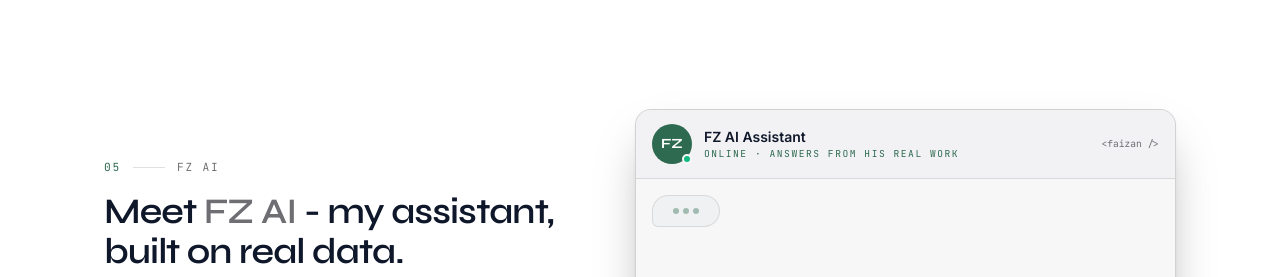
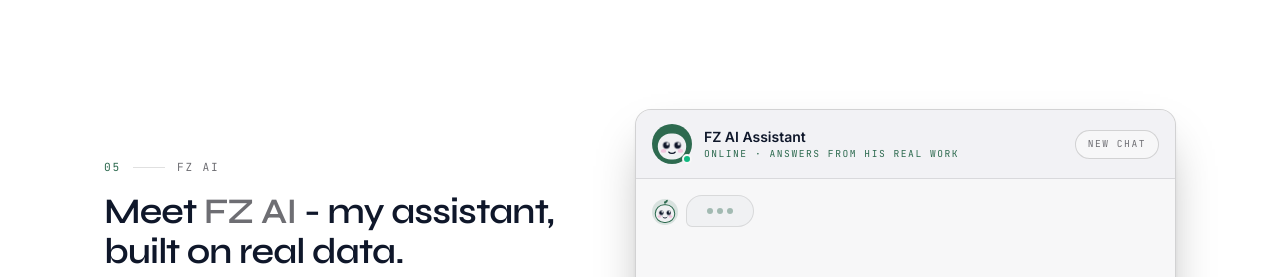
Before and after one commit to Faizan-khan144/faizan-portfolio, a React (Vite) app: page / in a window 1280 px wide. Shown: the part 5100-5377 px from the top of the page. Built offline with nearby package versions, Linux system fonts and the light colour scheme.

Commit message:
feat(ai): show the mascot on bot messages and add a new chat button

```diff
--- a/src/components/ChatPanel.jsx
+++ b/src/components/ChatPanel.jsx
@@ -4,6 +4,7 @@ import { motion } from 'framer-motion'
 import { getReply, suggestedPrompts } from '../data/assistant'
 import { AI_MODE, askAssistant, getAiMode } from '../lib/aiClient'
 import { IconSend } from './Icons'
+import Mascot from './Mascot'
 
 function TypingDots() {
   return (
@@ -121,6 +122,12 @@ export default function ChatPanel({ className = '', tall = false, autoFocus = fa
     }
   }
 
+  function reset() {
+    abortRef.current?.abort()
+    setTyping(false)
+    setMessages([{ role: 'bot', ...getReply('hi') }])
+  }
+
   return (
     <motion.div
       className={`flex flex-col overflow-hidden rounded-2xl border border-line/15 bg-surface shadow-card-hover ${className}`}
@@ -130,9 +137,9 @@ export default function ChatPanel({ className = '', tall = false, autoFocus = fa
       transition={{ duration: 0.5, ease: [0.22, 1, 0.36, 1] }}
     >
       <div className="flex items-center gap-3 border-b border-line/10 bg-surface-2/60 px-4 py-3.5">
-        <div className="relative">
-          <div className="flex h-10 w-10 items-center justify-center rounded-full bg-accent font-display text-sm font-bold text-accent-ink">
-            FZ
+        <div className="relative shrink-0">
+          <div className="flex h-10 w-10 items-center justify-center overflow-hidden rounded-full bg-accent">
+            <Mascot size={40} className="h-10 w-10" />
           </div>
           <span
             className={`absolute bottom-0 right-0 h-2.5 w-2.5 rounded-full border-2 border-surface ${
@@ -154,12 +161,13 @@ export default function ChatPanel({ className = '', tall = false, autoFocus = fa
                 : 'Online · Answers from his real work'}
           </p>
         </div>
-        <span
-          className="ml-auto hidden font-mono text-[0.6rem] text-muted sm:inline-flex"
-          aria-hidden="true"
+        <button
+          type="button"
+          onClick={reset}
+          className="ml-auto shrink-0 rounded-full border border-line/15 bg-surface px-3 py-1.5 font-mono text-[0.6rem] uppercase tracking-wide2 text-muted transition hover:border-accent/50 hover:text-accent"
         >
-          {`<faizan />`}
-        </span>
+          New chat
+        </button>
       </div>
 
       <div
@@ -174,8 +182,13 @@ export default function ChatPanel({ className = '', tall = false, autoFocus = fa
             initial={{ opacity: 0, y: 12, scale: 0.92 }}
             animate={{ opacity: 1, y: 0, scale: 1 }}
             transition={{ duration: 0.3, ease: [0.22, 1, 0.36, 1] }}
-            className={`flex ${m.role === 'user' ? 'justify-end' : 'justify-start'}`}
+            className={`flex items-end gap-2 ${m.role === 'user' ? 'justify-end' : 'justify-start'}`}
           >
+            {m.role !== 'user' && (
+              <span className="mb-0.5 shrink-0 overflow-hidden rounded-full bg-accent/15">
+                <Mascot size={26} className="h-[26px] w-[26px]" />
+              </span>
+            )}
             <div
               className={`max-w-[82%] rounded-2xl px-4 py-2.5 text-sm leading-relaxed ${
                 m.role === 'user'
@@ -199,8 +212,11 @@ export default function ChatPanel({ className = '', tall = false, autoFocus = fa
           <motion.div
             initial={{ opacity: 0, y: 8 }}
             animate={{ opacity: 1, y: 0 }}
-            className="flex justify-start"
+            className="flex items-end gap-2 justify-start"
           >
+            <span className="mb-0.5 shrink-0 overflow-hidden rounded-full bg-accent/15">
+              <Mascot size={26} className="h-[26px] w-[26px]" />
+            </span>
             <div className="rounded-2xl rounded-bl-md border border-line/10 bg-surface-2 px-4 py-1.5">
               <TypingDots />
             </div>
```
